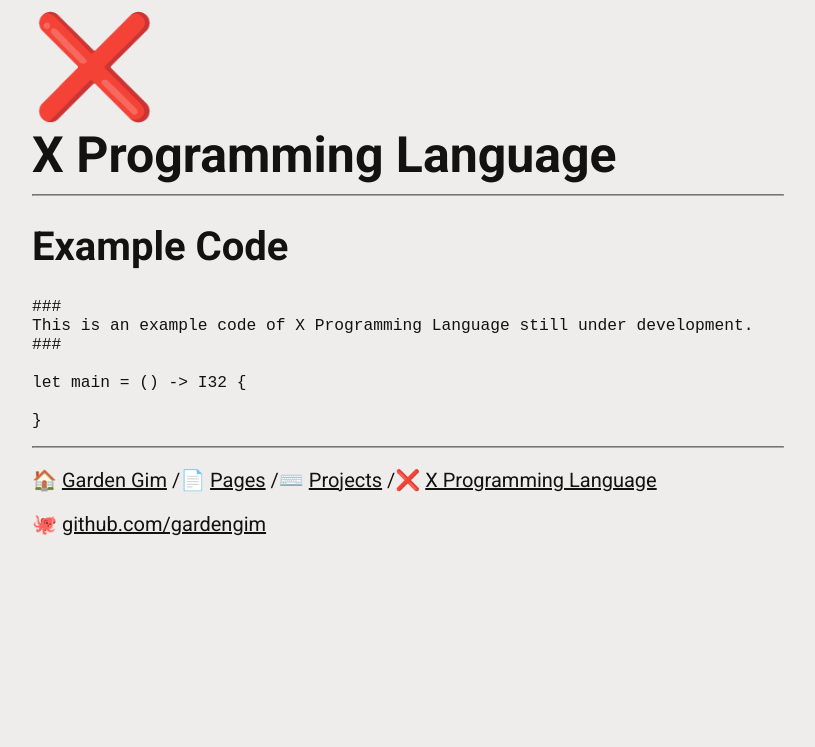
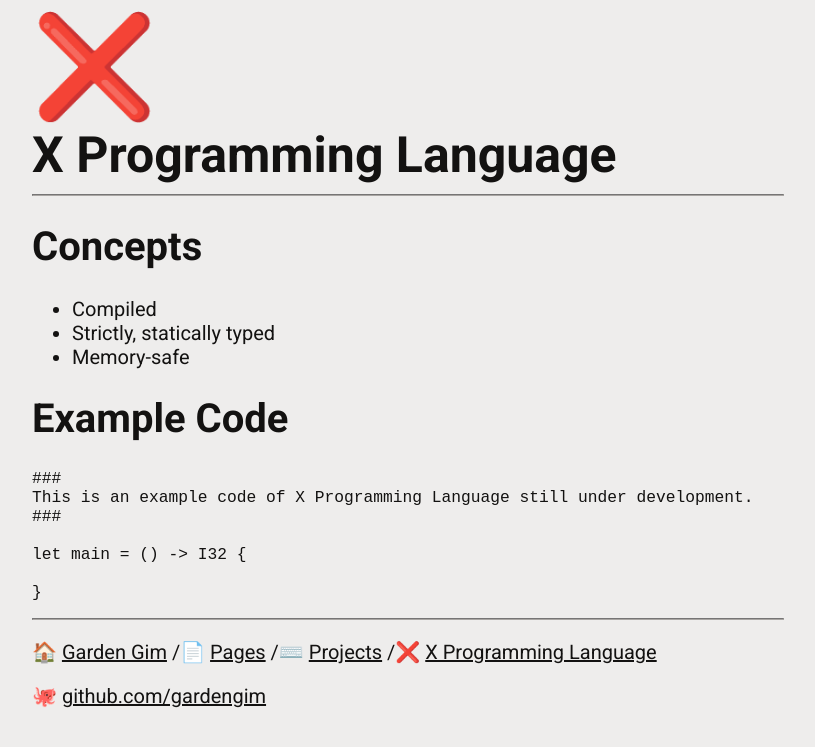
Before and after one commit to gardengim/gardengim.github.io, a Jekyll site: the page built from pages/projects/x_programming_language.md, in a window 1280 px wide. Shown: the top 747 px of the page, without its empty margins (232-1047 px from the left). Built offline with Jekyll 4.4.1, drawn with Linux system fonts in a browser that asks for light colours.

Commit message:
Update x_programming_language.md

````diff
--- a/pages/projects/x_programming_language.md
+++ b/pages/projects/x_programming_language.md
@@ -2,6 +2,10 @@
 title: X Programming Language
 icon: ❌
 ---
+# Concepts
+- Compiled
+- Strictly, statically typed
+- Memory-safe
 
 # Example Code
 ```
````
